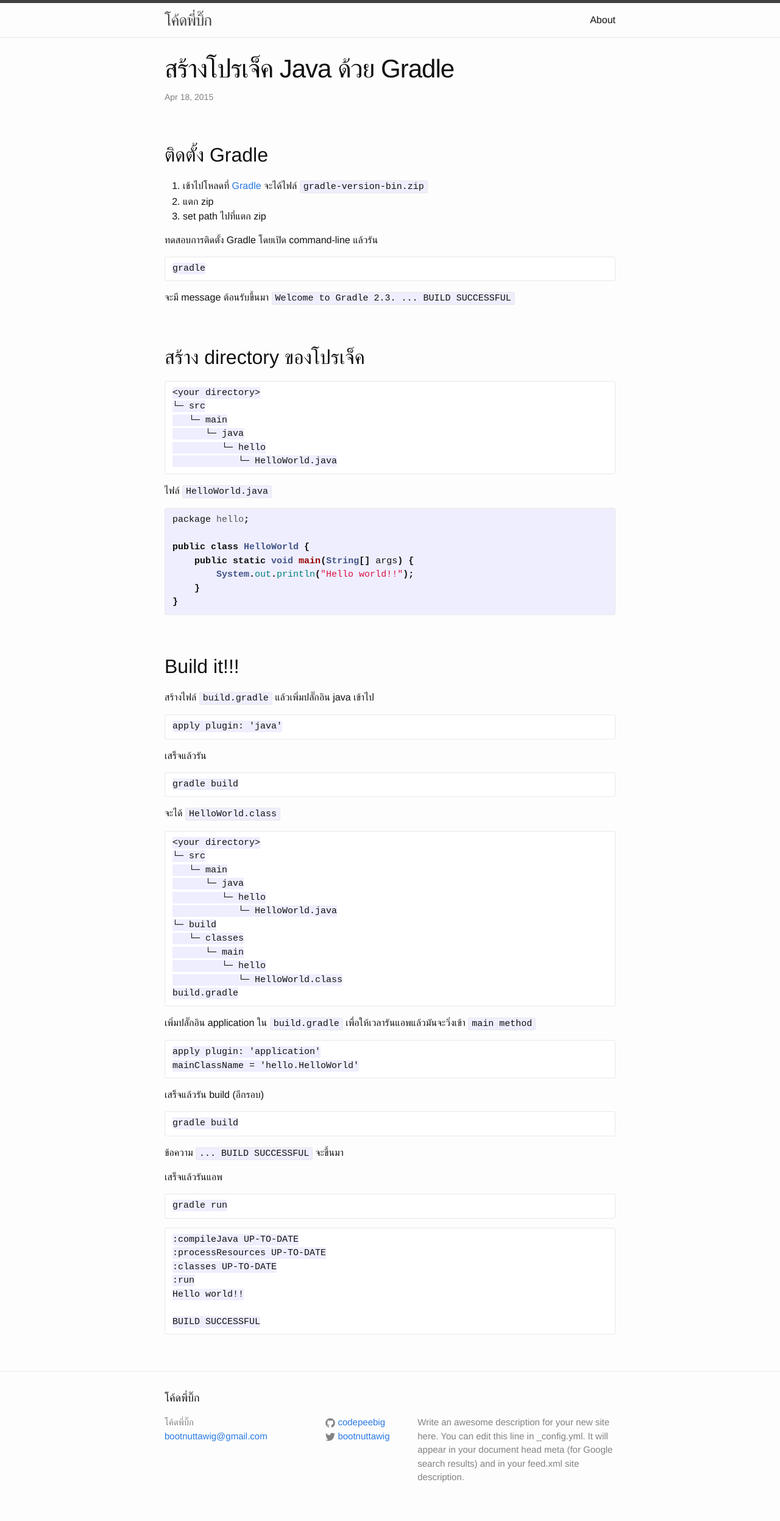
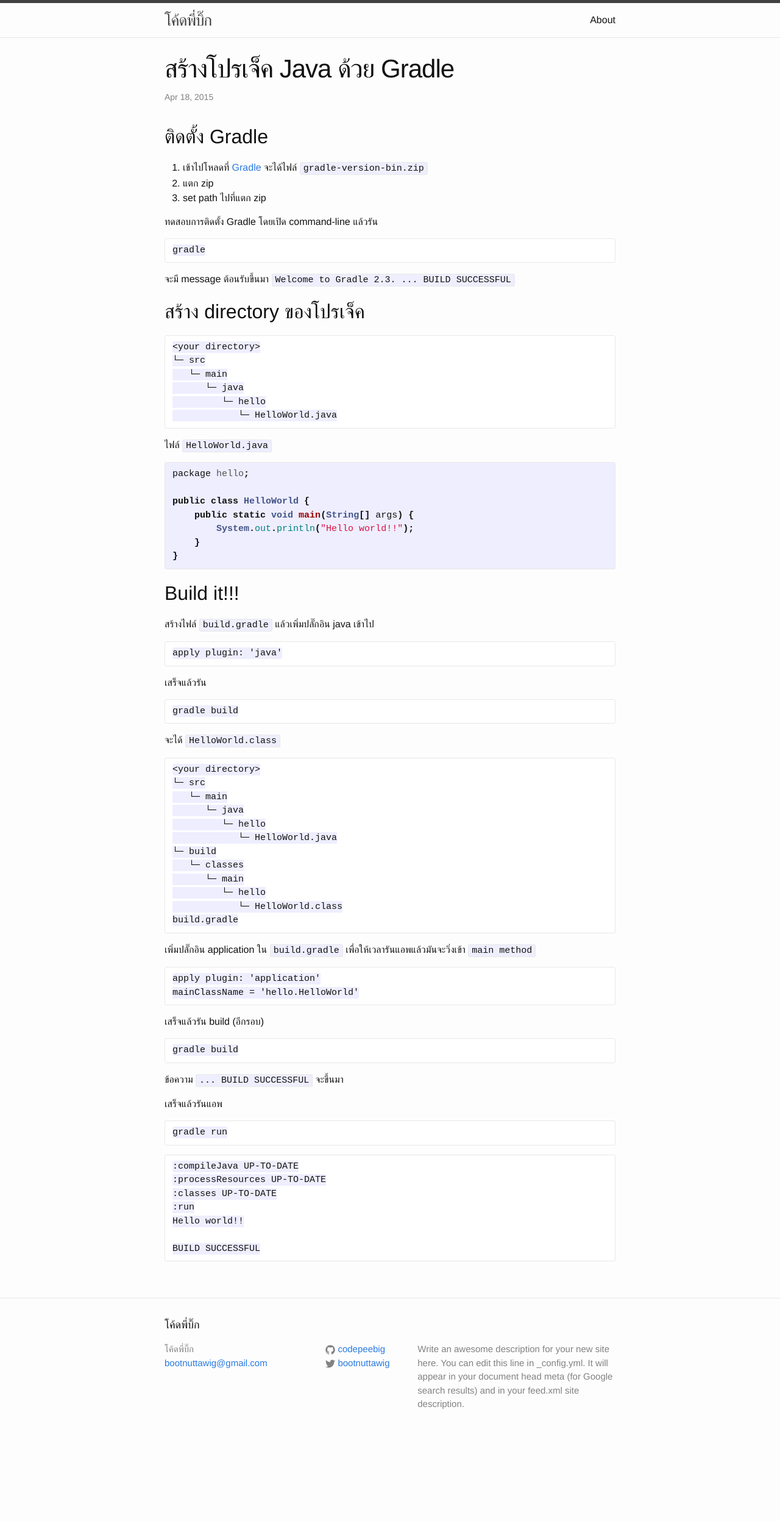
Before and after one commit to bootnuttawig/bootnuttawig.github.io, a Jekyll site: the page built from _posts/2015-04-18-building-java-projects-with-gradle.markdown, in a window 1280 px wide. Shown: the whole page at 61% size. Built offline with Jekyll 4.4.1, drawn with Linux system fonts in a browser that asks for light colours; after the commit the page ends 2375 px from its top, so only the background shows below that.

Commit message:
discard changed

```diff
--- a/_sass/_layout.scss
+++ b/_sass/_layout.scss
@@ -216,7 +216,6 @@
         @include media-query($on-laptop) {
             font-size: 28px;
         }
-        margin-top: $spacing-unit*2;
     }
 
     h3 {
```
